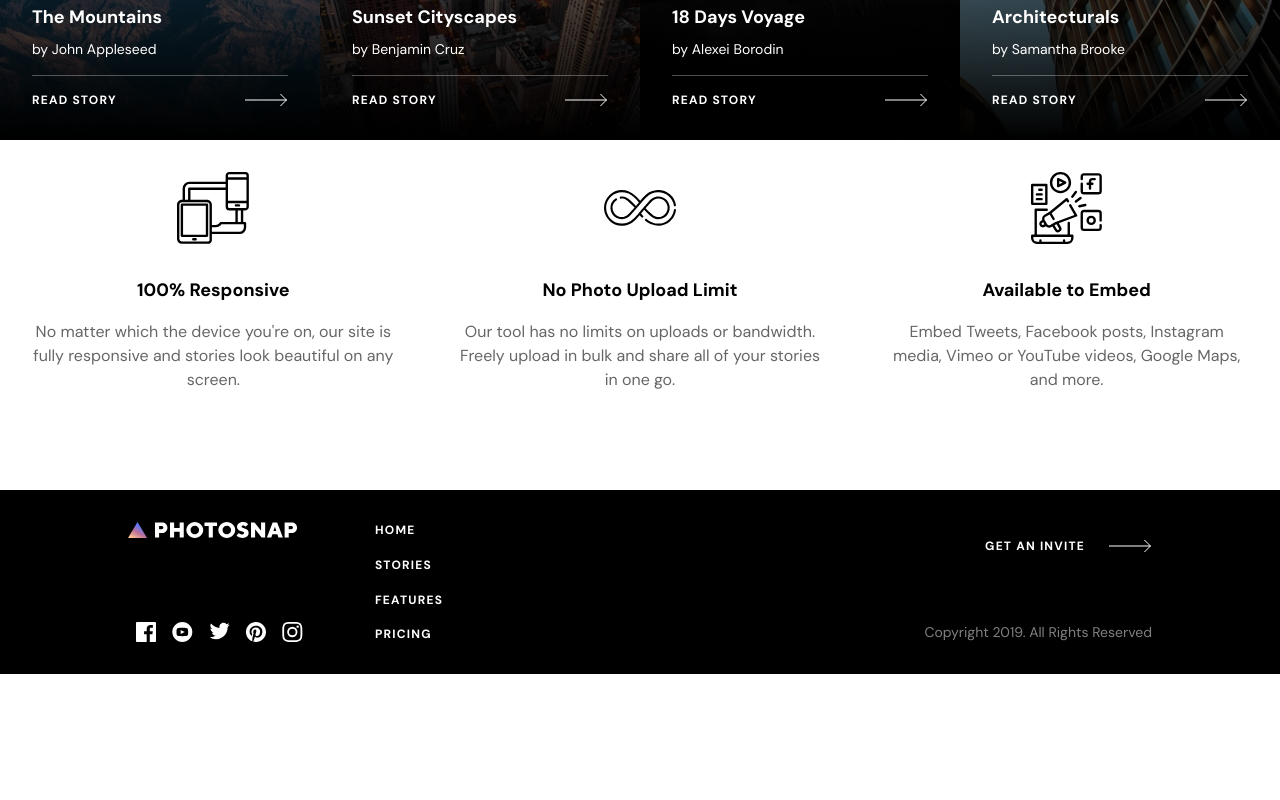
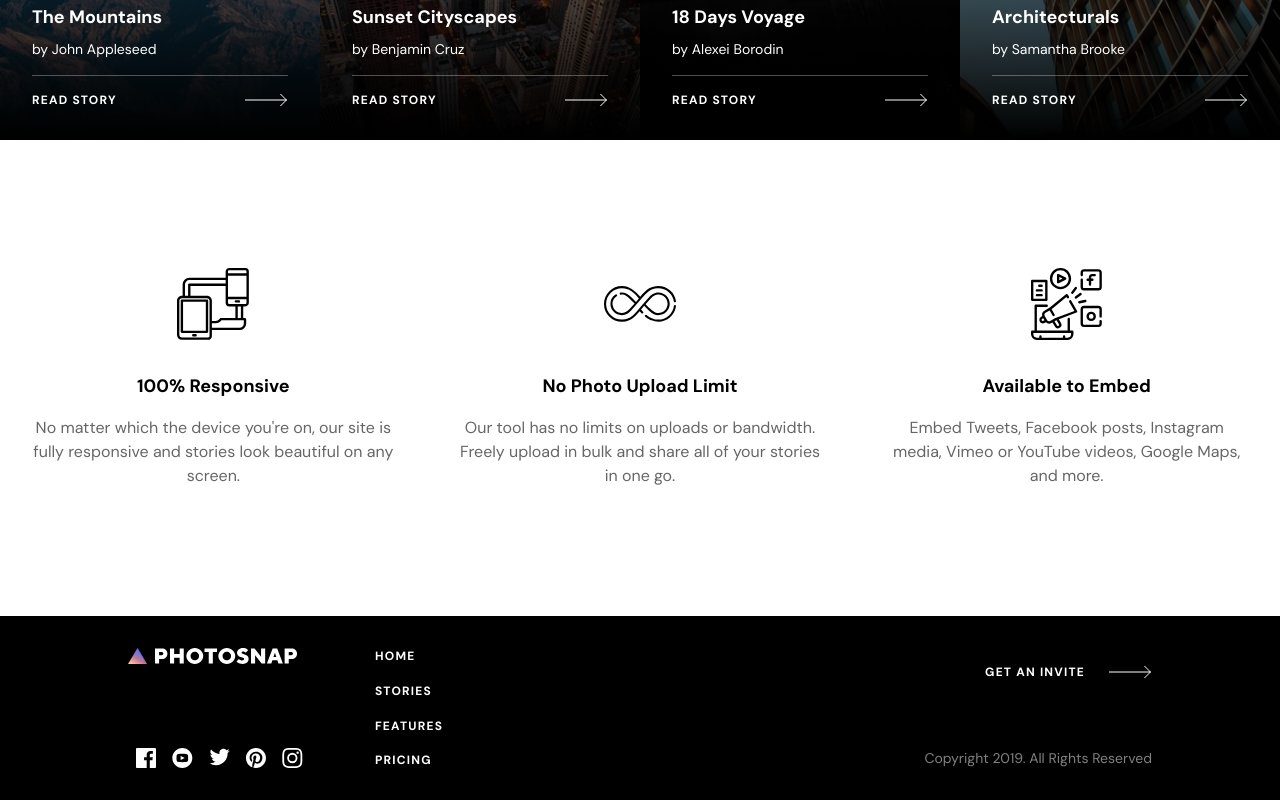
Before and after one commit to dziabak/nextjs-photosnap, a Next.js app: page / in a window 1280 px wide. Shown: the part 2326-3126 px from the top of the page. Before the commit the page ends 3000 px from the top, so only its background shows below. Built offline with nearby package versions, Linux system fonts and the light colour scheme.

Commit message:
Layout fixes to 'features' components

```diff
--- a/app/ui/features/FeatureCard.tsx
+++ b/app/ui/features/FeatureCard.tsx
@@ -10,7 +10,7 @@ const FeatureCard = ({
 	description: string;
 }) => {
 	return (
-		<div className="lg:h-[350px] flex flex-col items-center p-8 px-24 md:px-16 lg:px-8 space-y-8">
+		<div className="flex flex-col items-center p-8 px-24 space-y-8  md:px-16 lg:px-8">
 			<div className="h-[72px] flex items-center">
 				<img src={icon} alt={alt} />
 			</div>
--- a/app/ui/features/FeaturesGrid.tsx
+++ b/app/ui/features/FeaturesGrid.tsx
@@ -3,7 +3,7 @@ import FeatureCard from "./FeatureCard";
 
 const FeaturesGrid = () => {
 	return (
-		<section className="grid grid-cols-1 md:grid-cols-2 lg:grid-cols-3">
+		<section className="grid grid-cols-1 my-24 md:grid-cols-2 lg:grid-cols-3">
 			{FEATURES_DATA.map((item) => (
 				<FeatureCard
 					alt={item.alt}
--- a/app/ui/home/HomeFeaturesGrid.tsx
+++ b/app/ui/home/HomeFeaturesGrid.tsx
@@ -5,7 +5,7 @@ const HOME_FEATURES_DATA = FEATURES_DATA.slice(0, 3);
 
 const HomeFeaturesGrid = () => {
 	return (
-		<section className="grid grid-cols-1 lg:grid-cols-3">
+		<section className="grid grid-cols-1 my-24 lg:grid-cols-3">
 			{HOME_FEATURES_DATA.map((item) => (
 				<FeatureCard
 					alt={item.alt}
```
